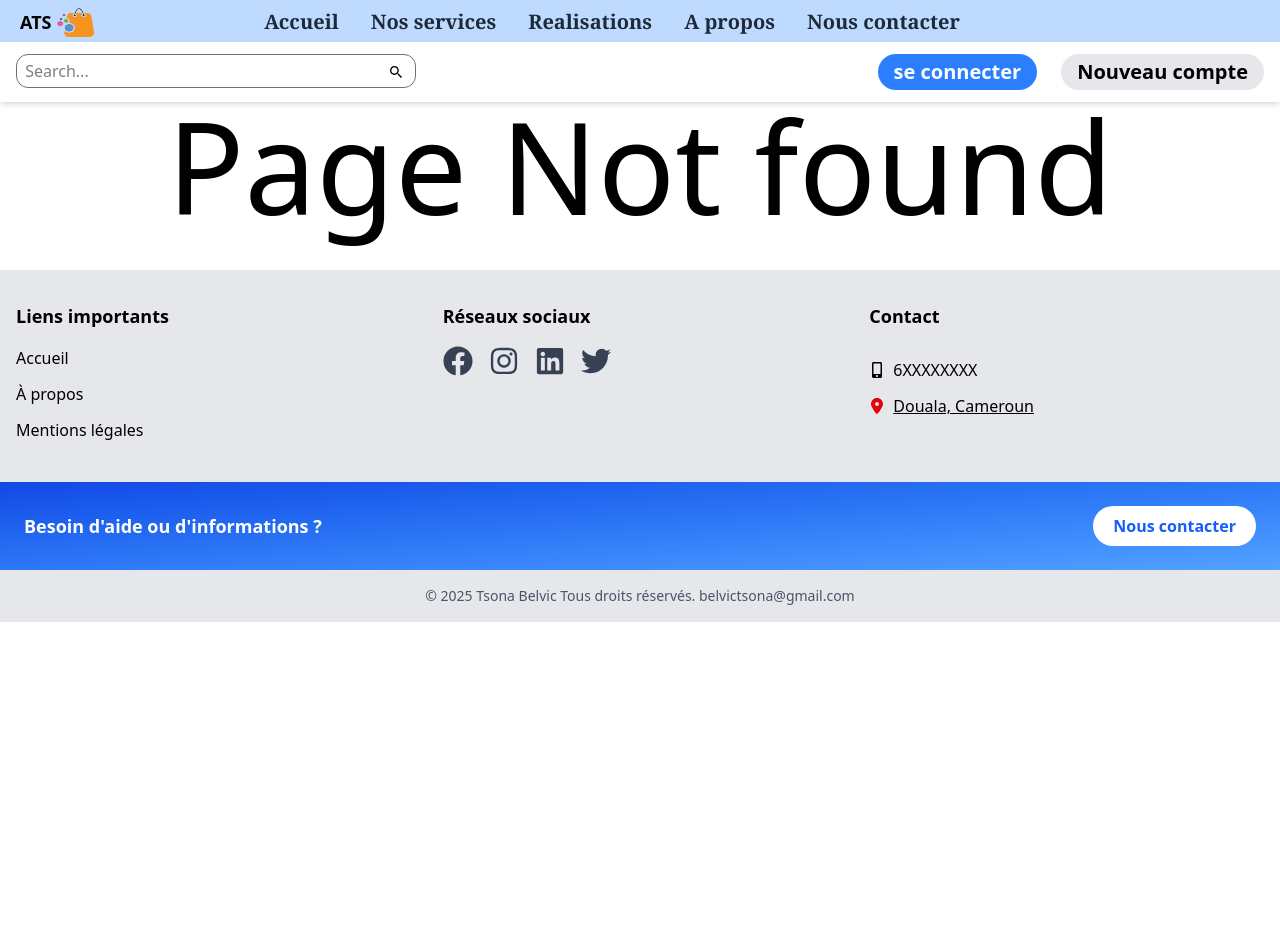
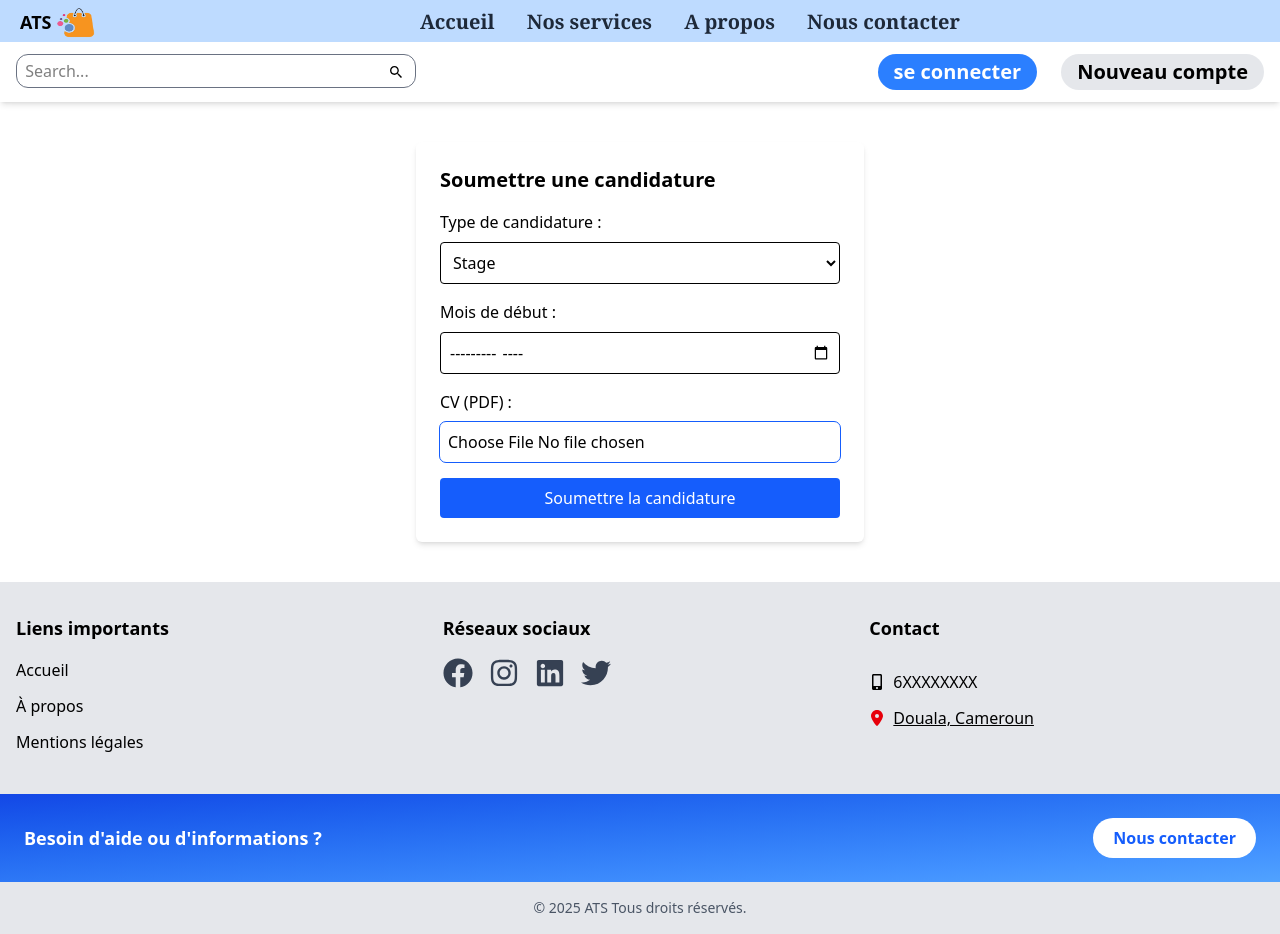
Before and after one commit to AfricanTechSolutions/site-web-ATS-Frontend-, a React (Vite) app in the folder site-web-ATS-Frontend/: page /application-form in a window 1280 px wide. Before the commit the page ends 800 px from the top, so only its background shows below. Built offline with nearby package versions, Linux system fonts and the light colour scheme.

Commit message:
Page d'utilisateur et formulaire pour candidature au stage ou emploi

```diff
--- a/site-web-ATS-Frontend/src/MesRoutes.jsx
+++ b/site-web-ATS-Frontend/src/MesRoutes.jsx
@@ -9,6 +9,8 @@ import Register from './components/Formulaires/Register';
 import AllServices from './components/Services/AllServices';
 import About from './components/About/About';
 import Contact from './components/Formulaires/Contact';
+import ApplicationForm from './components/Dashboards/applicationForm';
+import UserPage from './components/Dashboards/UserPage';
 
 const MesRoutes = () => {
   return (
@@ -23,6 +25,8 @@ const MesRoutes = () => {
     <Route path='/services' element={<AllServices />} />
     <Route path='/about-us' element={<About />} />
     <Route path='/contact' element={<Contact />} />
+    <Route path='/application-form' element={<ApplicationForm />} />
+    <Route path='/user-page' element={<UserPage />} />
       {/* <Navbar/>
       <Hero/>
       <Services/>
--- /dev/null
+++ b/site-web-ATS-Frontend/src/components/Dashboards/ApplicationForm.jsx
@@ -0,0 +1,77 @@
+import React, { useState } from 'react';
+
+const ApplicationForm = () => {
+  const [type, setType] = useState('stage');
+  const [month, setMonth] = useState('');
+  const [cv, setCV] = useState(null);
+
+  const handleSubmit = (e) => {
+    e.preventDefault();
+
+    if (!cv) {
+      alert("Veuillez téléverser votre CV");
+      return;
+    }
+
+    const formData = new FormData();
+    formData.append("type", type);
+    formData.append("month", type === "stage" ? month : "");
+    formData.append("cv", cv);
+    window.alert("Vos informations ont ete recu, nous vous contacterons si votre profil est requis")
+    // TODO: envoyer vers backend
+    console.log("Soumission:", type, month, cv.name);
+  };
+
+  return (
+    <form
+      onSubmit={handleSubmit}
+      className="bg-white p-6 rounded-md shadow-md w-full max-w-md mx-auto mt-10"
+    >
+      <h2 className="text-xl font-semibold mb-4">Soumettre une candidature</h2>
+
+      {/* Type */}
+      <label className="block mb-2 font-medium">Type de candidature :</label>
+      <select
+        value={type}
+        onChange={(e) => setType(e.target.value)}
+        className="w-full border p-2 rounded mb-4"
+      >
+        <option value="stage">Stage</option>
+        <option value="emploi">Emploi</option>
+      </select>
+
+      {/* Mois (stage uniquement) */}
+      {type === "stage" && (
+        <>
+          <label className="block mb-2 font-medium">Mois de début :</label>
+          <input
+            type="month"
+            value={month}
+            onChange={(e) => setMonth(e.target.value)}
+            required
+            className="w-full border p-2 rounded mb-4"
+          />
+        </>
+      )}
+
+      {/* CV */}
+      <label className="block mb-2 font-medium">CV (PDF) :</label>
+      <input
+        type="file"
+        accept=".pdf"
+        onChange={(e) => setCV(e.target.files[0])}
+        required
+        className="w-full p-2 mb-4 outline outline-blue-600 rounded-md h-10 hover:cursor-pointer"
+      />
+
+      <button
+        type="submit"
+        className="w-full bg-blue-600 text-white py-2 rounded hover:bg-blue-700 hover:cursor-pointer transition "
+      >
+        Soumettre la candidature
+      </button>
+    </form>
+  );
+};
+
+export default ApplicationForm;
--- /dev/null
+++ b/site-web-ATS-Frontend/src/components/Dashboards/UserPage.jsx
@@ -0,0 +1,33 @@
+import React from 'react';
+
+const UserPage = () => {
+
+  return (
+    <div className="min-h-screen bg-gray-100 flex flex-col items-center justify-start py-10 px-4">
+      <div className="bg-white shadow-lg rounded-lg p-8 w-full max-w-2xl">
+        <h1 className="text-3xl font-bold mb-4 text-blue-700 text-center">Bienvenue sur votre espace personnel</h1>
+
+        <p className="text-gray-700 mb-6 text-center text-xl">
+          Ici, vous pouvez soumettre une candidature pour un emploi ou un stage ou consulter vos précédentes demandes.
+        </p>
+
+        <div className="flex flex-col sm:flex-row justify-center gap-4">
+          <a href='/application-form'
+            className="bg-blue-600 hover:bg-blue-700 text-white px-6 py-3 rounded-full shadow transition duration-200"
+          >
+            Soumettre une candidature
+          </a>
+
+        </div>
+
+        {/* Optional additional user content */}
+        <div className="mt-8 text-center text-sm text-gray-600">
+          Connecté en tant que <strong>Nom d'utilisateur</strong> <br />
+          <a href="/logout" className="text-blue-500 underline hover:text-blue-700 my-6">Se déconnecter</a>
+        </div>
+      </div>
+    </div>
+  );
+};
+
+export default UserPage;
--- a/site-web-ATS-Frontend/src/components/Footer/Footer.jsx
+++ b/site-web-ATS-Frontend/src/components/Footer/Footer.jsx
@@ -92,7 +92,7 @@ const Footer = () => {
 
       {/* Copyright */}
       <div className="text-center text-sm text-gray-600 py-4">
-        &copy; {new Date().getFullYear()} Tsona Belvic Tous droits réservés. belvictsona@gmail.com
+        &copy; {new Date().getFullYear()} ATS Tous droits réservés.
       </div>
     </footer>
   );
--- a/site-web-ATS-Frontend/src/components/Navbar/Navbar.jsx
+++ b/site-web-ATS-Frontend/src/components/Navbar/Navbar.jsx
@@ -6,8 +6,8 @@ import { useNavigate } from 'react-router-dom';
 const Menu = [
   {id: '1', name: 'Accueil', link: '/'},
   {id: '2', name: 'Nos services', link: '/services'},
-  {id: '3', name: 'Realisations', link: '#'},
-  {id: '4', name: 'A propos', link: '/about-us'},
+  //{id: '3', name: 'Realisations', link: '#'},
+  {id: '3', name: 'A propos', link: '/about-us'},
   {id: '4', name: 'Nous contacter', link: '/contact'},
 ]
 
```
